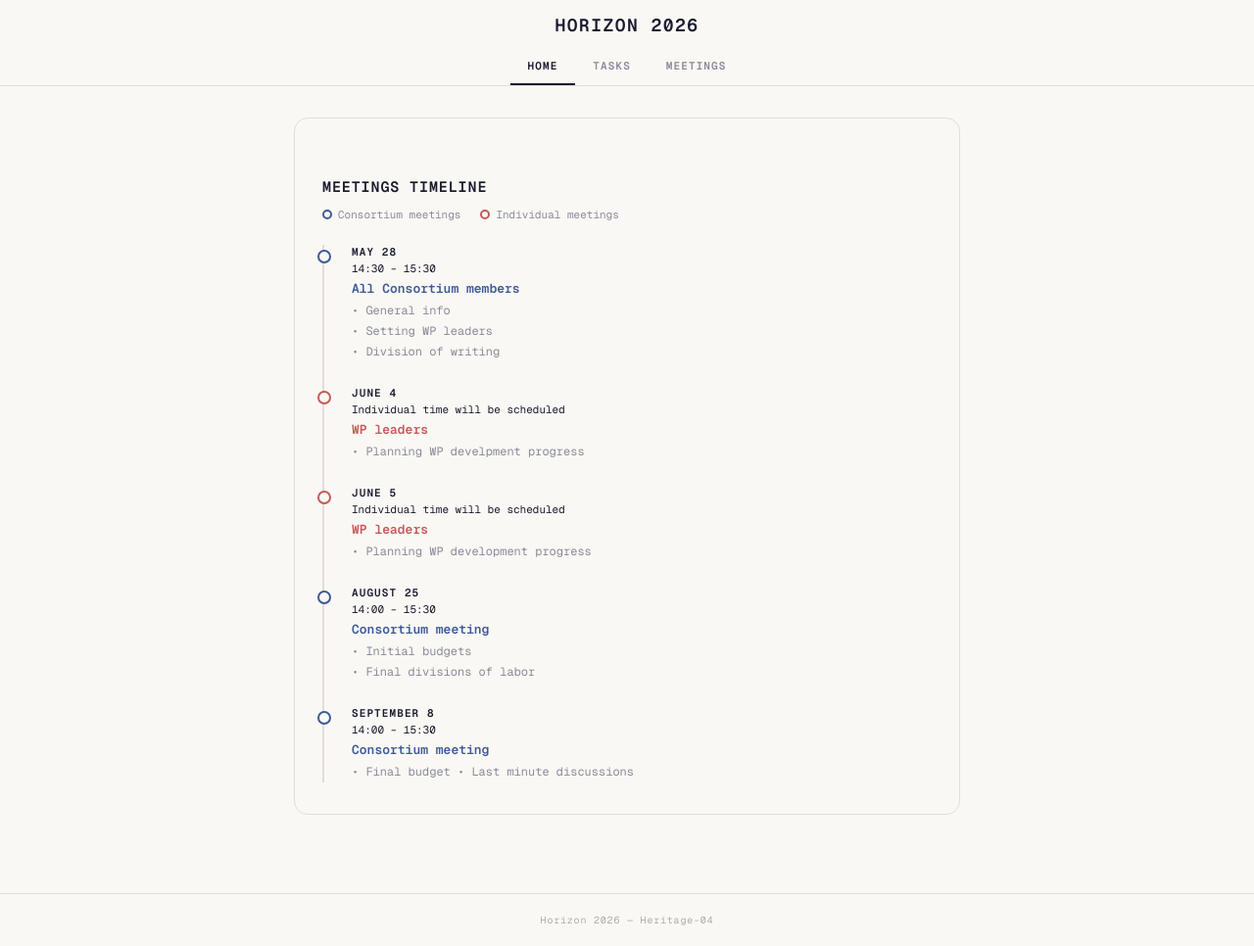
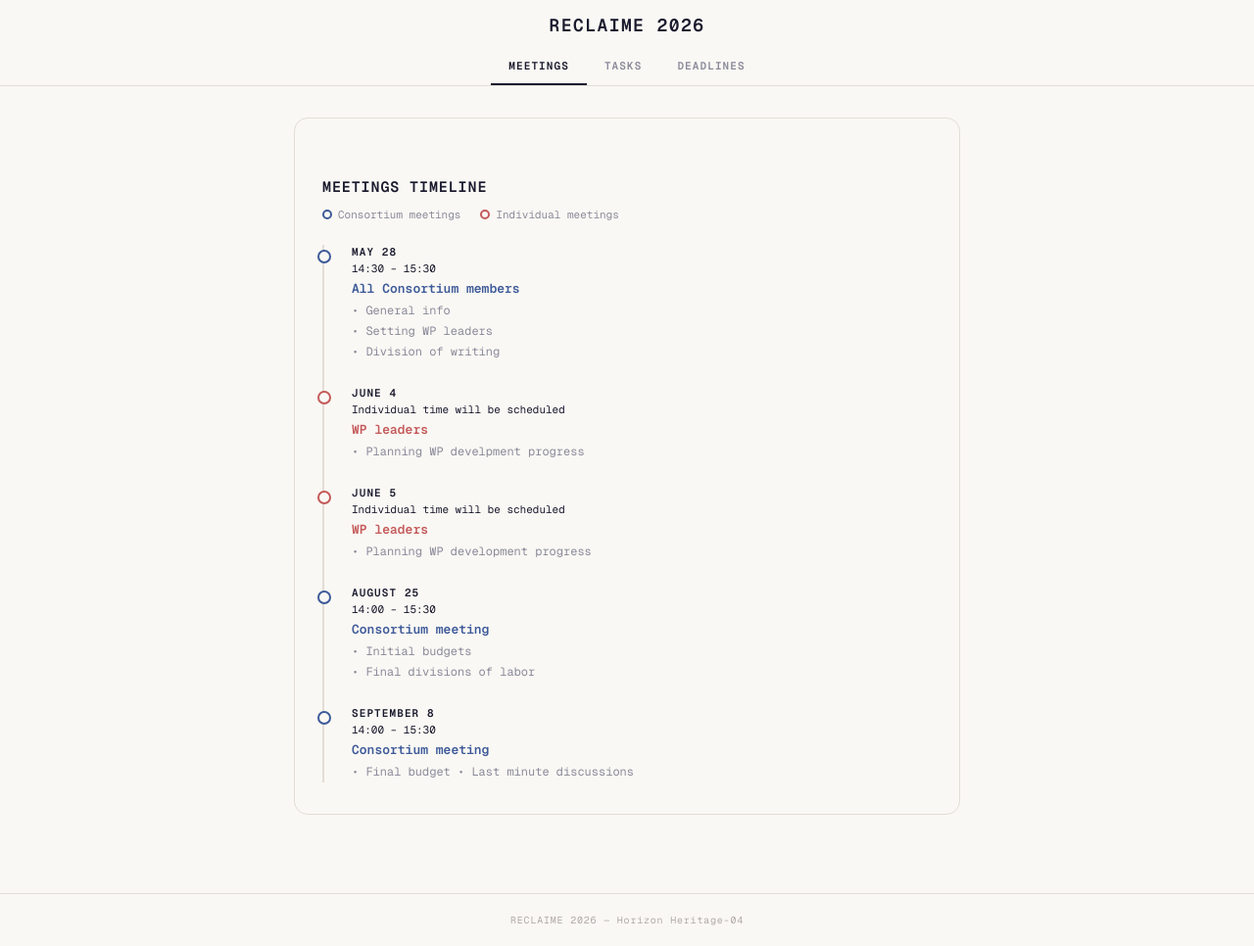
Before and after one commit to EirikSorbo/claime, a Jekyll site: the page built from index.md, in a window 1280 px wide and 966 px high. Shown: the whole window at 98% size. Built offline with Jekyll 4.4.1, drawn with Linux system fonts in a browser that asks for light colours.

Commit message:
Update _config.yml

```diff
--- a/_config.yml
+++ b/_config.yml
@@ -1,15 +1,15 @@
-title: Horizon 2026
-description: Heritage-04
+title: RECLAIME 2026
+description: Horizon Heritage-04
 lang: en
 
 baseurl: "/claime"
 
 nav:
-  - label: home
+  - label: meetings
     url: /
   - label: tasks
     url: /tasks/
-  - label: meetings
+  - label: deadlines
     url: /meetings/
 
 markdown: kramdown
```
